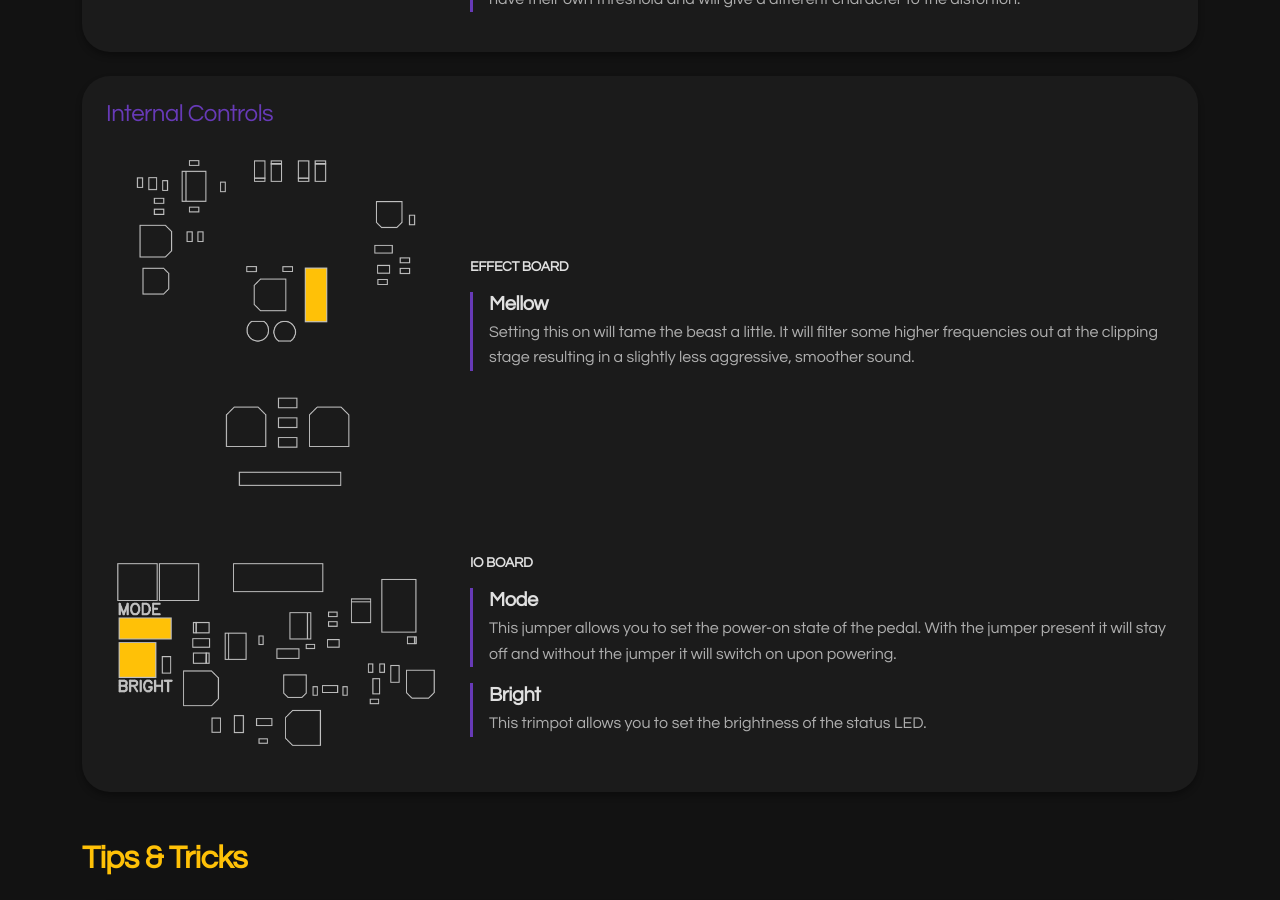
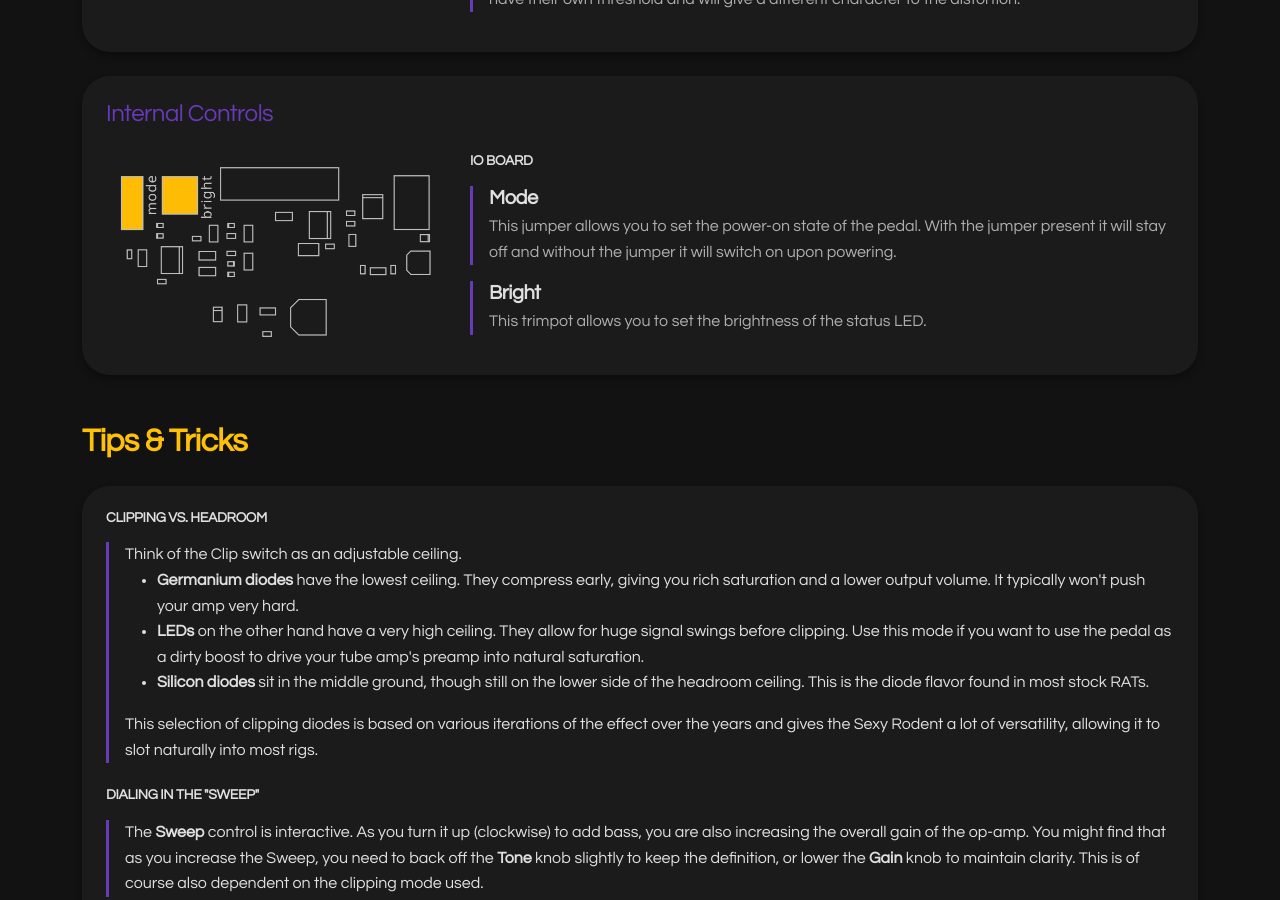
Before and after one commit to ygn-effects/ygn-effects.github.io, a Jekyll site: the page built from _effects/shining-pig.md, in a window 1280 px wide and 900 px high, scrolled down 2073 px. Built offline with Jekyll 4.4.1, drawn with Linux system fonts in a browser that asks for light colours.

Commit message:
Updated the effect images

```diff
--- a/_effects/shining-pig.md
+++ b/_effects/shining-pig.md
@@ -11,7 +11,6 @@ images:
   hero: /assets/images/effects/shining-pig/hero.png
   story_1: /assets/images/effects/shining-pig/story-1.png
   knobs: /assets/images/effects/shining-pig/knobs.png
-  internals: /assets/images/effects/shining-pig/internals.png
   ioboard: /assets/images/effects/shining-pig/ioboard.png
 
 story: |
@@ -46,9 +44,6 @@ knobs:
 
 
 internals:
-  - name: Mellow
-    desc: Setting this on will tame the beast a little. It will filter some higher frequencies out at the clipping stage resulting in a slightly less aggressive, smoother sound.
-
 ioboard:
   - name: Mode
     desc: This jumper allows you to set the power-on state of the pedal. With the jumper present it will stay off and without the jumper it will switch on upon powering.
```
Also changed, not shown: other parts of _effects/shining-pig.md (+0 -1 lines), assets/images/effects/shining-pig/ioboard.png, assets/images/effects/shining-pig/knobs.png.
